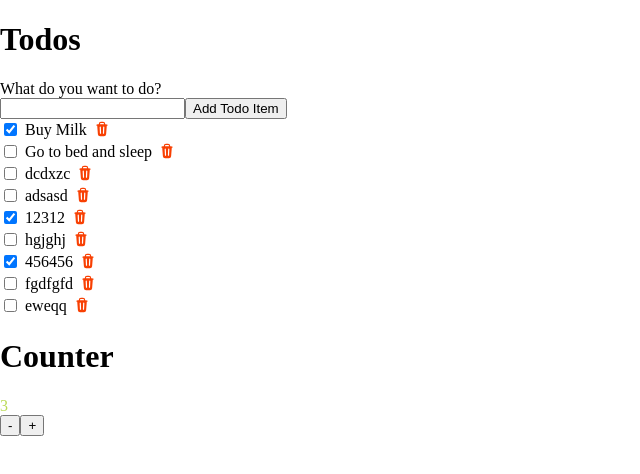
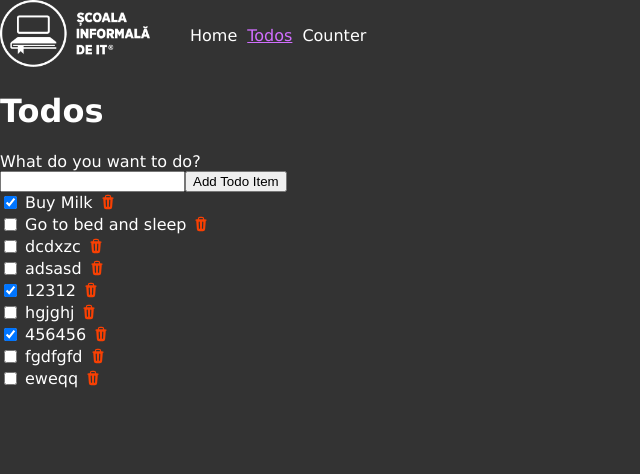
Before and after one commit to PaulNegoescu/web-complete-02, a React (Vite) app: page /todos in a window 1280 px wide. Shown: the top 474 px of the page, without its empty margins (0-640 px from the left). Built offline with nearby package versions, Linux system fonts and the light colour scheme; data requests are answered from the project's data file.

Commit message:
End of React course 3

```diff
--- a/package.json
+++ b/package.json
@@ -16,7 +16,8 @@
     "json-server-auth": "^2.1.0",
     "react": "^19.1.0",
     "react-dom": "^19.1.0",
-    "react-icons": "^5.5.0"
+    "react-icons": "^5.5.0",
+    "react-router": "^7.6.3"
   },
   "devDependencies": {
     "@eslint/js": "^9.29.0",
--- a/src/App.css
+++ b/src/App.css
@@ -1,8 +1,13 @@
 :root {
   --danger-color: rgb(248, 64, 3);
+  --primary-color: #d16eff;
 }
 
 html {
+  background-color: #333;
+  color: white;
+
+  font-family: Verdana, Geneva, Tahoma, sans-serif;
   font-size: 62.5%;
 }
 
@@ -10,3 +15,7 @@ body {
   margin: 0;
   font-size: 1.6rem;
 }
+
+a {
+  color: inherit;
+}
--- a/src/App.jsx
+++ b/src/App.jsx
@@ -1,13 +1,20 @@
-import { Counter } from "./features/Counter/Counter";
-import { TodoList } from "./features/Todos/TodoList";
+import { BrowserRouter, Navigate, Route, Routes } from 'react-router';
+import { Counter } from './features/Counter/Counter';
+import { TodoList } from './features/Todos/TodoList';
 
 import './App.css';
+import { Nav } from './components/Nav/Nav';
 
 export function App() {
   return (
-    <>
-      <TodoList />
-      <Counter initialCount={3} diff={5} />
-    </>
+    <BrowserRouter>
+      <Nav />
+      <Routes>
+        <Route path="/" element={<Navigate to="/todos" />} />
+        <Route path="todos" element={<TodoList />} />
+        <Route path="counter" element={<Counter initialCount={3} diff={5} />} />
+        <Route path="*" element={<h1>404 Not Found</h1>} />
+      </Routes>
+    </BrowserRouter>
   );
 }
--- /dev/null
+++ b/src/components/Nav/Nav.jsx
@@ -0,0 +1,20 @@
+import { Link, NavLink } from 'react-router';
+import logo from '../../assets/logo.png';
+
+import clsx from 'clsx';
+import styles from './Nav.module.css';
+
+export function Nav() {
+  return (
+    <nav className={styles.nav}>
+      <Link to="/">
+        <img src={logo} alt="Scoala informala logo" width="150" />
+      </Link>
+      <menu className={styles.mainMenu}>
+        <li><NavLink to="/">Home</NavLink></li>
+        <li><NavLink to="/todos" className={({isActive}) => clsx({ [styles.active]: isActive})}>Todos</NavLink></li>
+        <li><NavLink to="/counter">Counter</NavLink></li>
+      </menu>
+    </nav>
+  )
+}
--- /dev/null
+++ b/src/components/Nav/Nav.module.css
@@ -0,0 +1,24 @@
+.nav {
+  display: flex;
+  align-items: center;
+}
+
+.mainMenu {
+  display: flex;
+  gap: 1rem;
+
+  margin: 0;
+
+  list-style: none;
+
+  & a {
+    text-decoration: none;
+
+    &:hover,
+    &.active,
+    &:active {
+      color: var(--primary-color);
+      text-decoration: underline;
+    }
+  }
+}
```
Also changed, not shown: src/assets/logo.png (added), 1 other file (tests, documents, lock files or other folders).
